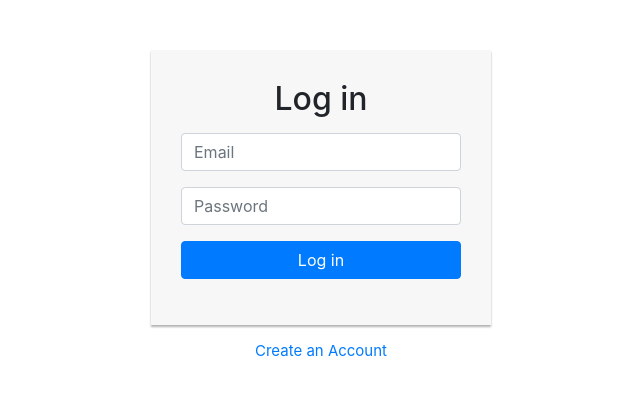
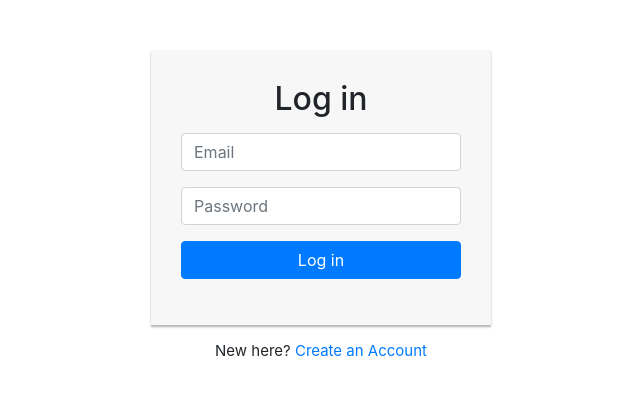
Before and after one commit to kudieyram/blog_app, a React (Create React App) app: page / in a window 1280 px wide. Shown: the top 396 px of the page, without its empty margins (319-959 px from the left). Built offline with nearby package versions, Linux system fonts and the light colour scheme.

Commit message:
editted the Login

```diff
--- a/src/components/LogIn.js
+++ b/src/components/LogIn.js
@@ -8,7 +8,7 @@ import {
 function LogInComponent() {
 
     const handlelogin = () =>{
-        alert('😍Sign In Successful!')
+        alert('😍Sign In Successful')
     }
   return (
     <div>
@@ -26,7 +26,7 @@ function LogInComponent() {
         </div>
 
     </form>
-    <p className="text-center"><a><Link to="/signup">Create an Account</Link></a></p>
+    <p className="text-center"><a>New here? <Link to="/signup">Create an Account</Link></a></p>
 </div>
     </div>
   );
```
